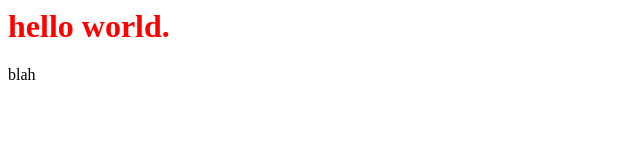
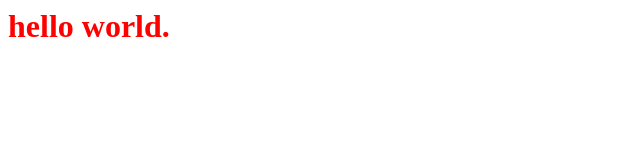
Before and after one commit to tom95/testing-hpi, a plain HTML site: page index.html in a window 1280 px wide. Shown: the full height of the page, 0-640 px from the left. Drawn offline with Linux system fonts and the light colour scheme.

Commit message:
Revert "testing"
This reverts commit 673a6679c831f9e17398c541454bfa7a4c051b69.

```diff
--- a/index.html
+++ b/index.html
@@ -6,6 +6,5 @@
 
 	<body>
 		<h1>hello world.</h1>
-		blah
 	</body>
 </html>
```
